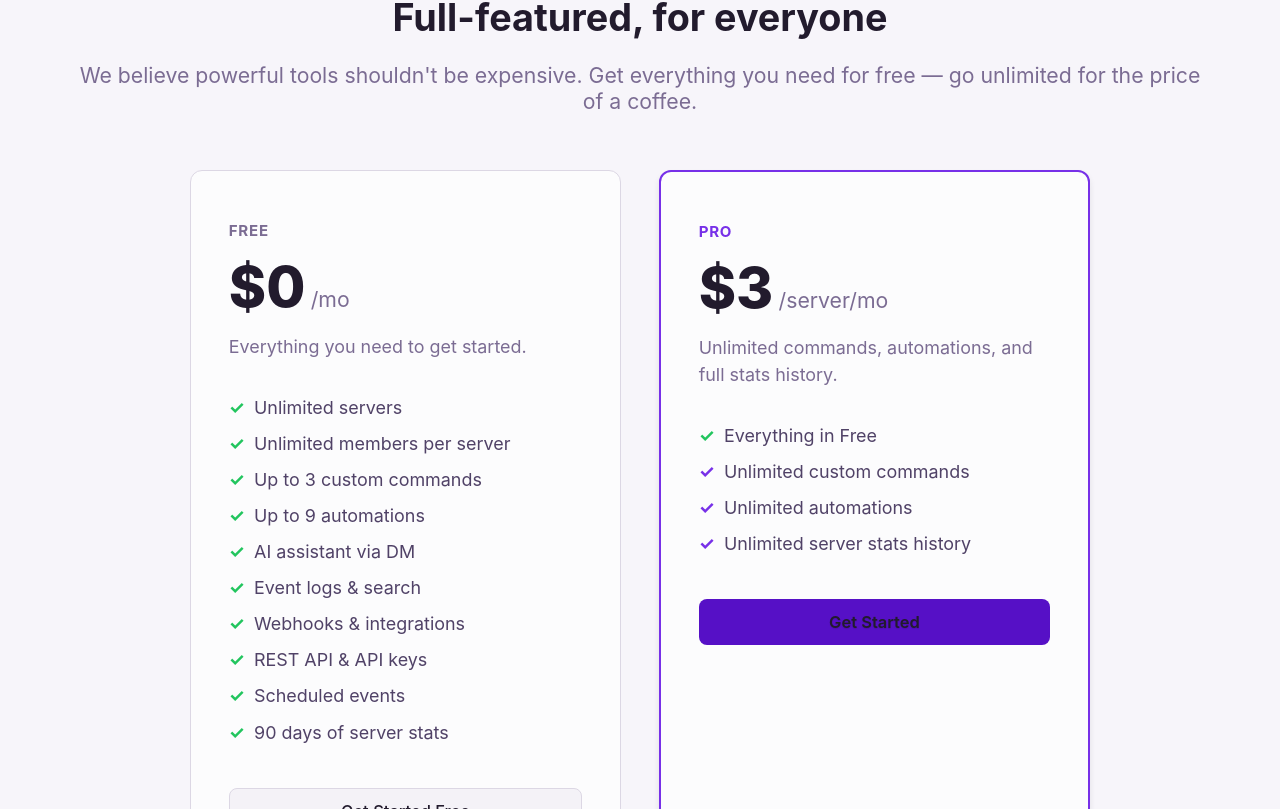
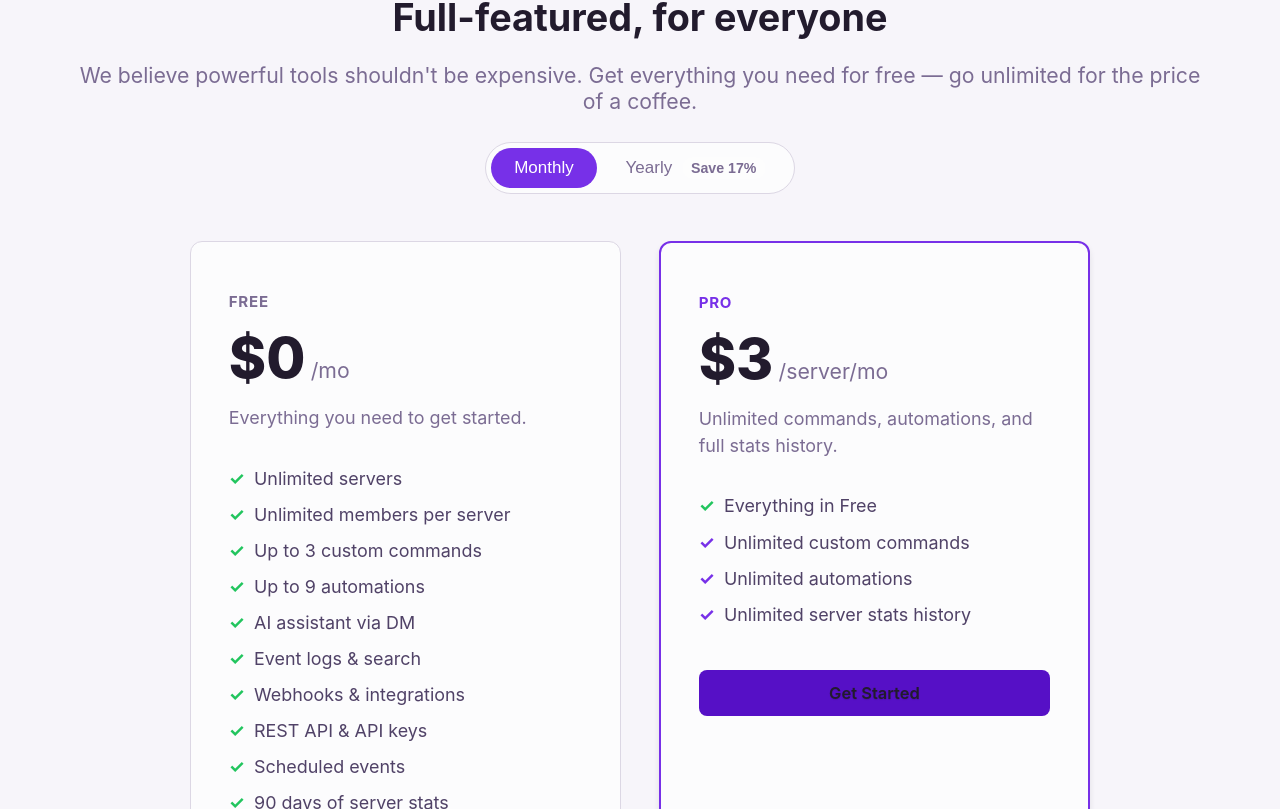
Before and after one commit to starspacegroup/spacebot, a SvelteKit app: page / in a window 1280 px wide. Shown: the part 2431-3240 px from the top of the page. Built offline with nearby package versions, Linux system fonts and the light colour scheme; no server answers.

Commit message:
feat: Add billing interval toggle for monthly and yearly pricing options

```diff
--- a/src/routes/+page.svelte
+++ b/src/routes/+page.svelte
@@ -3,6 +3,8 @@
 
 	// Build admin URL - use guild-specific if available
 	const adminUrl = $derived(data.selectedGuildId ? `/admin/${data.selectedGuildId}` : '/admin');
+
+	let billingInterval = $state('monthly');
 </script>
 
 <svelte:head>
@@ -100,6 +102,11 @@
 		<h2>Full-featured, for everyone</h2>
 		<p class="pricing-subtitle">We believe powerful tools shouldn't be expensive. Get everything you need for free — go unlimited for the price of a coffee.</p>
 
+		<div class="billing-toggle">
+			<button class="billing-option" class:active={billingInterval === 'monthly'} onclick={() => billingInterval = 'monthly'}>Monthly</button>
+			<button class="billing-option" class:active={billingInterval === 'yearly'} onclick={() => billingInterval = 'yearly'}>Yearly <span class="billing-save">Save 17%</span></button>
+		</div>
+
 		<div class="pricing-grid">
 			<div class="pricing-card">
 				<div class="pricing-badge">Free</div>
@@ -130,8 +137,14 @@
 			<div class="pricing-card pricing-card-featured">
 				<div class="pricing-badge pricing-badge-featured">Pro</div>
 				<div class="pricing-price">
-					<span class="price-amount">$3</span>
-					<span class="price-period">/server/mo</span>
+					{#if billingInterval === 'yearly'}
+						<span class="price-amount">$2.50</span>
+						<span class="price-period">/server/mo</span>
+						<div class="price-billed-note">Billed $30/server/year</div>
+					{:else}
+						<span class="price-amount">$3</span>
+						<span class="price-period">/server/mo</span>
+					{/if}
 				</div>
 				<p class="pricing-description">Unlimited commands, automations, and full stats history.</p>
 				<ul class="pricing-features">
@@ -197,7 +210,7 @@
 		{#if data.isLoggedIn}
 			<a href={adminUrl} class="btn btn-primary btn-large">Go to Dashboard</a>
 		{:else}
-			<a href="/login" class="btn btn-primary btn-large">Login with Discord</a>
+			<a href="/login" class="btn btn-primary btn-large"><svg class="discord-icon" width="20" height="16" viewBox="0 0 71 55" fill="currentColor" xmlns="http://www.w3.org/2000/svg"><path d="M60.1 4.9A58.5 58.5 0 0 0 45.4.2a.2.2 0 0 0-.2.1 40.8 40.8 0 0 0-1.8 3.7 54 54 0 0 0-16.2 0A37.4 37.4 0 0 0 25.4.3a.2.2 0 0 0-.2-.1A58.4 58.4 0 0 0 10.5 4.9a.2.2 0 0 0-.1.1C1.5 18.7-.9 32.2.3 45.5v.2a58.9 58.9 0 0 0 17.7 9 .2.2 0 0 0 .3-.1 42.1 42.1 0 0 0 3.6-5.9.2.2 0 0 0-.1-.3 38.8 38.8 0 0 1-5.5-2.6.2.2 0 0 1 0-.4c.4-.3.7-.6 1.1-.9a.2.2 0 0 1 .2 0c11.6 5.3 24.2 5.3 35.7 0a.2.2 0 0 1 .2 0l1.1.9a.2.2 0 0 1 0 .4c-1.8 1-3.6 1.9-5.6 2.6a.2.2 0 0 0-.1.3 47.3 47.3 0 0 0 3.7 5.9.2.2 0 0 0 .2.1 58.7 58.7 0 0 0 17.7-9 .2.2 0 0 0 .1-.2c1.4-15-2.3-28.4-9.8-40.1a.2.2 0 0 0-.1-.1ZM23.7 37.3c-3.5 0-6.3-3.2-6.3-7.1s2.8-7.1 6.3-7.1 6.4 3.2 6.3 7.1c0 3.9-2.8 7.1-6.3 7.1Zm23.3 0c-3.5 0-6.3-3.2-6.3-7.1s2.8-7.1 6.3-7.1 6.4 3.2 6.3 7.1c0 3.9-2.7 7.1-6.3 7.1Z"/></svg> Login with Discord</a>
 		{/if}
 	</section>
 </div>
@@ -396,7 +409,59 @@
 	.pricing-subtitle {
 		font-size: 1.125rem;
 		color: var(--color-text-muted);
-		margin-bottom: 3rem;
+		margin-bottom: 1.5rem;
+	}
+
+	.billing-toggle {
+		display: inline-flex;
+		background: var(--color-surface);
+		border: 1px solid var(--color-border);
+		border-radius: var(--radius-full, 9999px);
+		padding: 0.25rem;
+		margin-bottom: 2.5rem;
+		gap: 0.25rem;
+	}
+
+	.billing-option {
+		padding: 0.5rem 1.25rem;
+		border-radius: var(--radius-full, 9999px);
+		border: none;
+		background: transparent;
+		color: var(--color-text-muted);
+		font-size: 0.9rem;
+		font-weight: 500;
+		cursor: pointer;
+		transition: all var(--transition-fast);
+		display: flex;
+		align-items: center;
+		gap: 0.5rem;
+	}
+
+	.billing-option:hover {
+		color: var(--color-text);
+	}
+
+	.billing-option.active {
+		background: var(--color-primary);
+		color: white;
+	}
+
+	.billing-save {
+		font-size: 0.75rem;
+		font-weight: 700;
+		background: rgba(255, 255, 255, 0.15);
+		padding: 0.15rem 0.5rem;
+		border-radius: var(--radius-full, 9999px);
+	}
+
+	.billing-option.active .billing-save {
+		background: rgba(255, 255, 255, 0.25);
+	}
+
+	.price-billed-note {
+		font-size: 0.8rem;
+		color: var(--color-text-muted);
+		margin-top: 0.25rem;
 	}
 
 	.pricing-grid {
```
